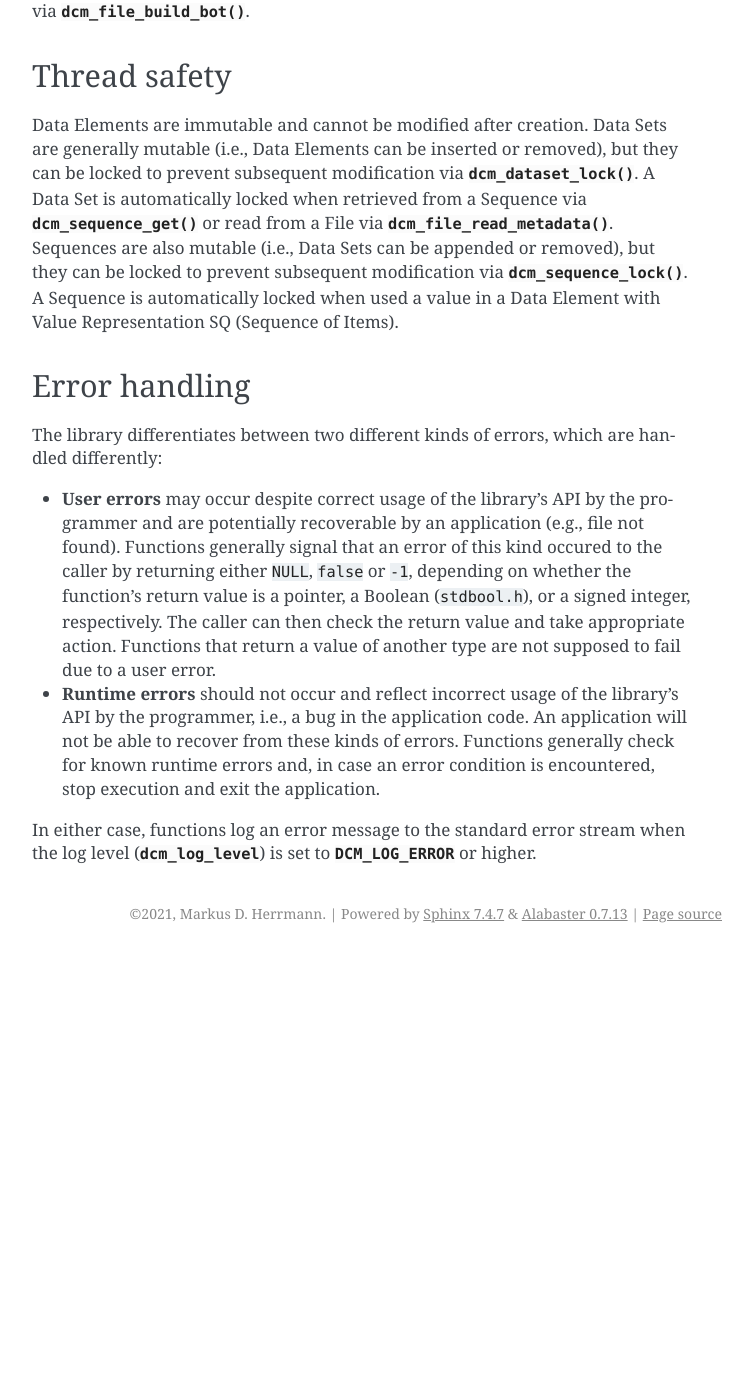
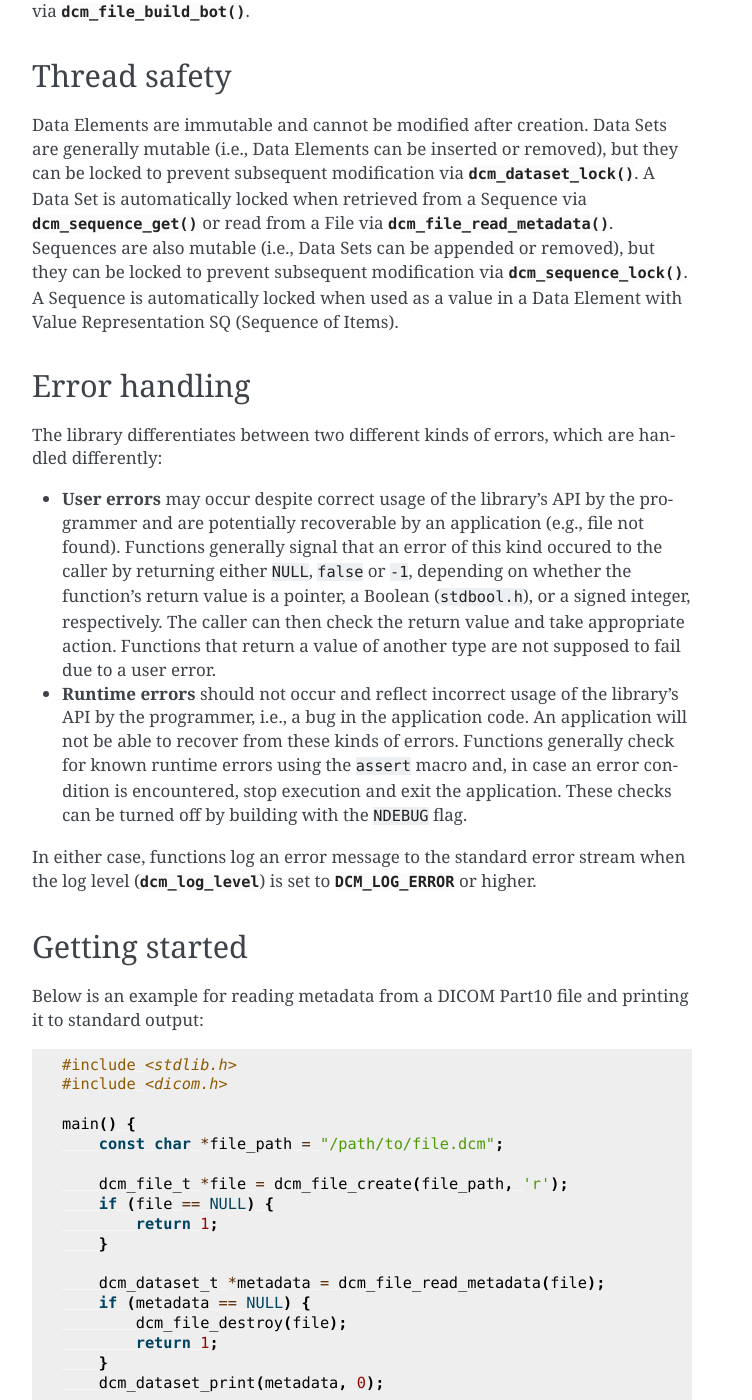
Before and after one commit to ImagingDataCommons/libdicom, a Sphinx documentation site: the page built from doc/source/usage.rst, in a window 1280 px wide and 1400 px high, scrolled down 1820 px. Shown: the whole window, without its empty margins (388-1140 px from the left). Built offline with Sphinx 7.4.7, drawn with Linux system fonts in a browser that asks for light colours; before the commit the page ends 2773 px from its top, so only the background shows below that; some of the changed text lies outside the part shown.

Commit message:
Add example to documentation

```diff
--- a/doc/source/usage.rst
+++ b/doc/source/usage.rst
@@ -55,7 +55,7 @@ Data Elements are immutable and cannot be modified after creation.
 Data Sets are generally mutable (i.e., Data Elements can be inserted or removed), but they can be locked to prevent subsequent modification via :c:func:`dcm_dataset_lock()`.
 A Data Set is automatically locked when retrieved from a Sequence via :c:func:`dcm_sequence_get()` or read from a File via :c:func:`dcm_file_read_metadata()`.
 Sequences are also mutable (i.e., Data Sets can be appended or removed), but they can be locked to prevent subsequent modification via :c:func:`dcm_sequence_lock()`.
-A Sequence is automatically locked when used a value in a Data Element with Value Representation SQ (Sequence of Items).
+A Sequence is automatically locked when used as a value in a Data Element with Value Representation SQ (Sequence of Items).
 
 Error handling
 ++++++++++++++
@@ -69,6 +69,39 @@ The library differentiates between two different kinds of errors, which are hand
 
 - **Runtime errors** should not occur and reflect incorrect usage of the library's API by the programmer, i.e., a bug in the application code.
   An application will not be able to recover from these kinds of errors.
-  Functions generally check for known runtime errors and, in case an error condition is encountered, stop execution and exit the application.
+  Functions generally check for known runtime errors using the ``assert`` macro and, in case an error condition is encountered, stop execution and exit the application.
+  These checks can be turned off by building with the ``NDEBUG`` flag.
 
 In either case, functions log an error message to the standard error stream when the log level (:c:var:`dcm_log_level`) is set to :c:enumerator:`DCM_LOG_ERROR` or higher.
+
+
+Getting started
++++++++++++++++
+
+Below is an example for reading metadata from a DICOM Part10 file and printing it to standard output:
+
+.. code:: c
+
+    #include <stdlib.h>
+    #include <dicom.h>
+
+    main() {
+        const char *file_path = "/path/to/file.dcm";
+
+        dcm_file_t *file = dcm_file_create(file_path, 'r');
+        if (file == NULL) {
+            return 1;
+        }
+
+        dcm_dataset_t *metadata = dcm_file_read_metadata(file);
+        if (metadata == NULL) {
+            dcm_file_destroy(file);
+            return 1;
+        }
+        dcm_dataset_print(metadata, 0);
+
+        dcm_file_destroy(file);
+        dcm_dataset_destroy(metadata);
+
+        return 0;
+    }
```
